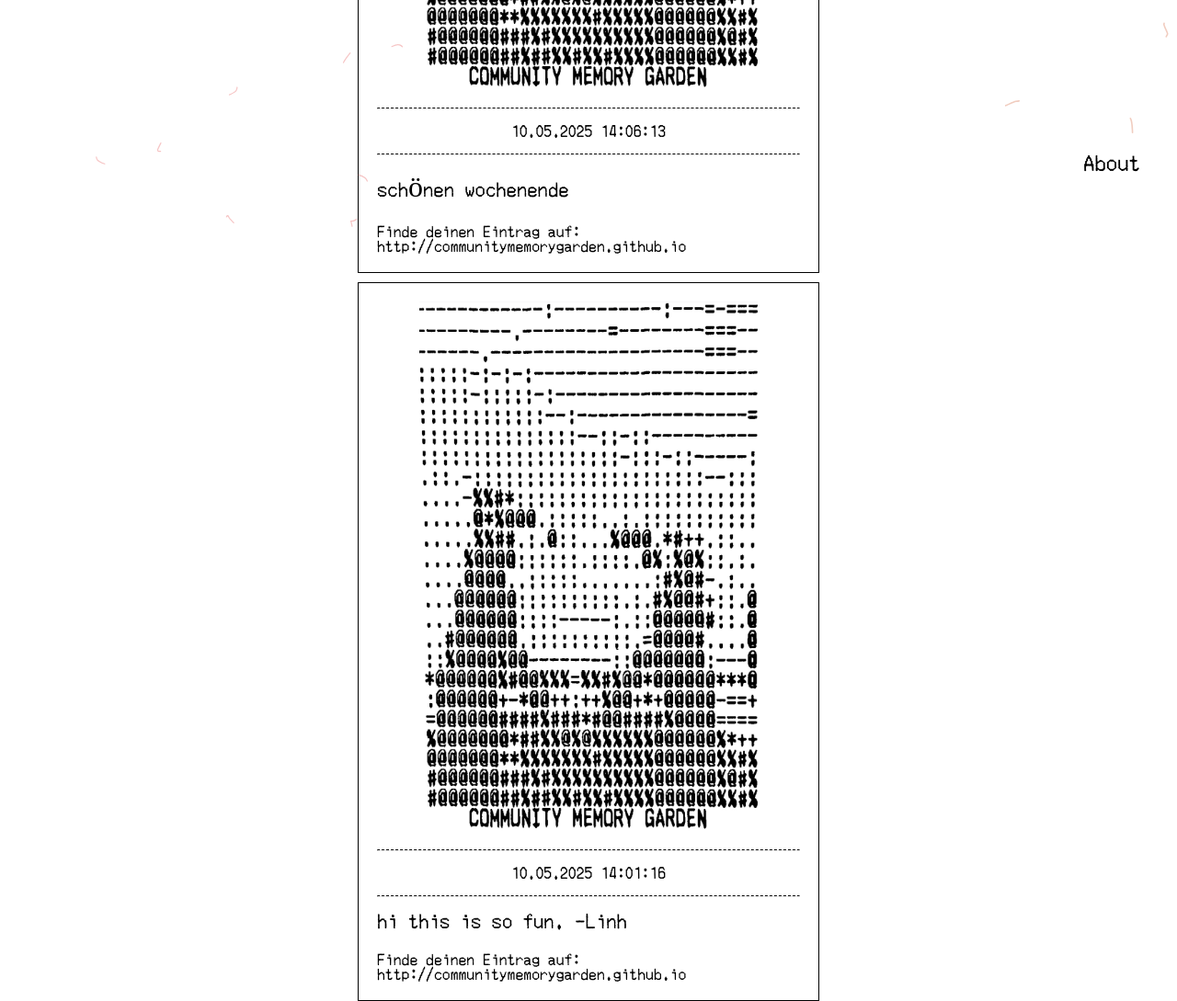
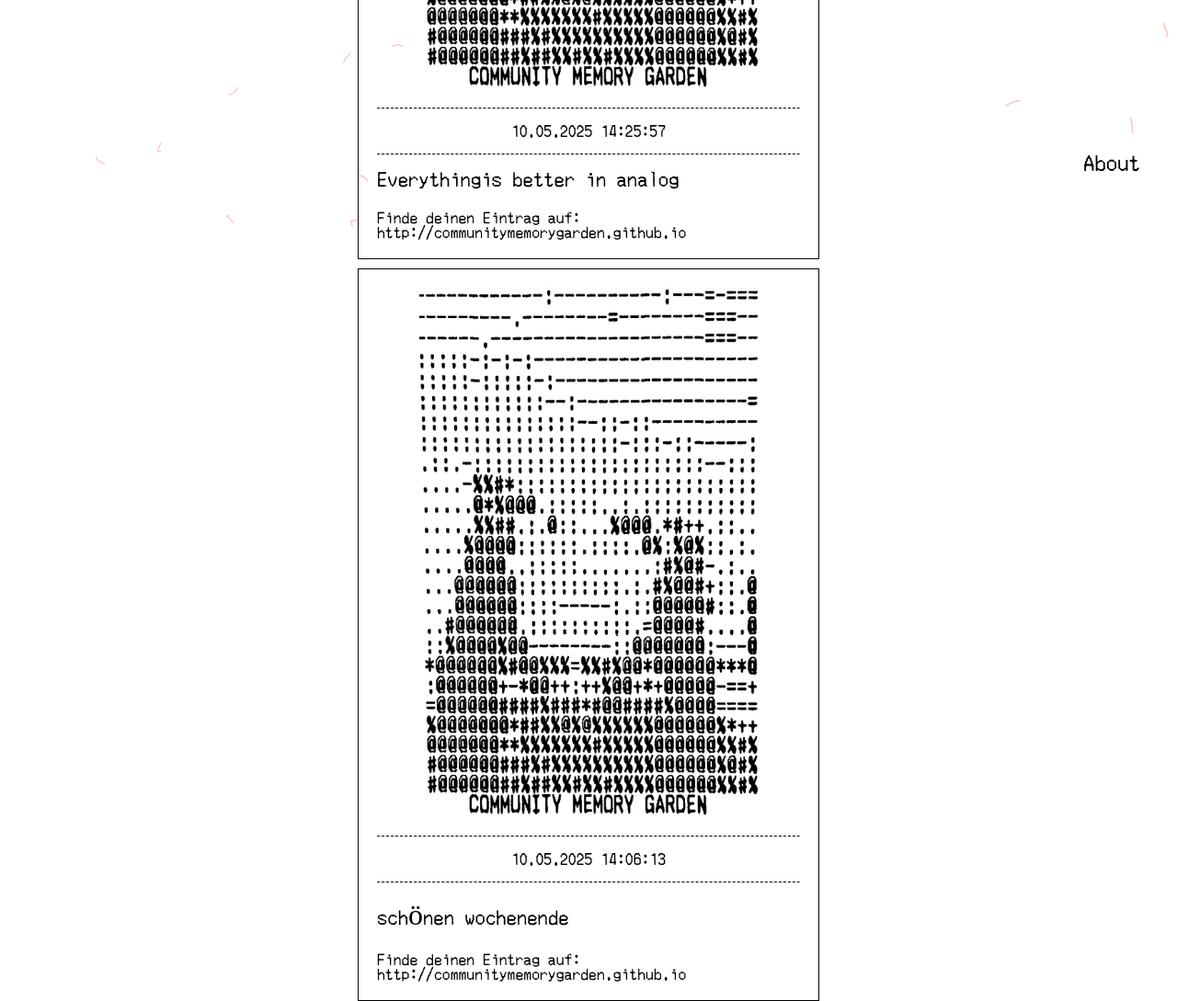
Before and after one commit to communitymemorygarden/communitymemorygarden.github.io, a plain HTML site: page index.html in a window 1280 px wide. Shown: the part 580-1669 px from the top of the page at 92% size. Drawn offline with Linux system fonts and the light colour scheme.

Commit message:
Neuer Post: 10.05.2025 14:25:57

```diff
--- a/index.html
+++ b/index.html
@@ -54,6 +54,18 @@
        <img src="bilder/IMG_0831.jpeg" alt="logo">
        </div>
         <hr>
+        <div class="timestamp">10.05.2025 14:25:57</div>
+        <hr>
+        <div class="content">Everythingis better in analog<br><br></div>
+        <div class="überschrift3">Finde deinen Eintrag auf:<br> http://communitymemorygarden.github.io
+</div>
+     </div>
+
+     <div class="post">
+       <div class="image-container">
+       <img src="bilder/IMG_0831.jpeg" alt="logo">
+       </div>
+        <hr>
         <div class="timestamp">10.05.2025 14:06:13</div>
         <hr>
         <div class="content">schönen wochenende<br><br></div>
```
